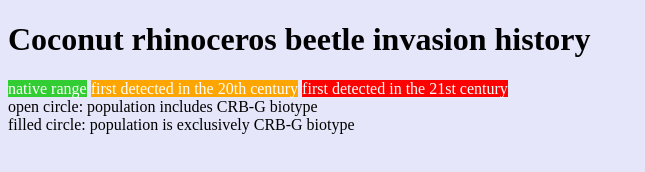
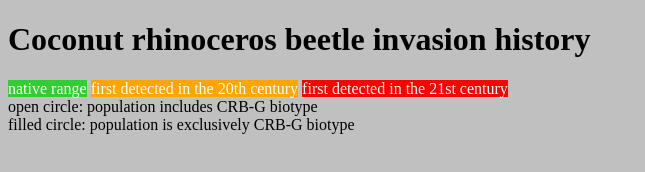
Before and after one commit to aubreymoore/crbdist, a plain HTML site: page mymap.html in a window 1280 px wide. Shown: the whole page, without its empty margins (0-645 px from the left). Drawn offline with Linux system fonts and the light colour scheme; a script that the page names is missing.

Commit message:
Update mymap.html

```diff
--- a/mymap.html
+++ b/mymap.html
@@ -1,6 +1,6 @@
 <!DOCTYPE html>
 <html>
-<body style="background-color:#E6E6FA">
+<body style="background-color:#c0c0c0">
 <h1>Coconut rhinoceros beetle invasion history</h1>
 <span style="background-color: #32cd32; color: #ffffff">native range</span><nbsp>
 <span style="background-color: #FFA500; color: #ffffff">first detected in the 20th century</span><nbsp>
```
